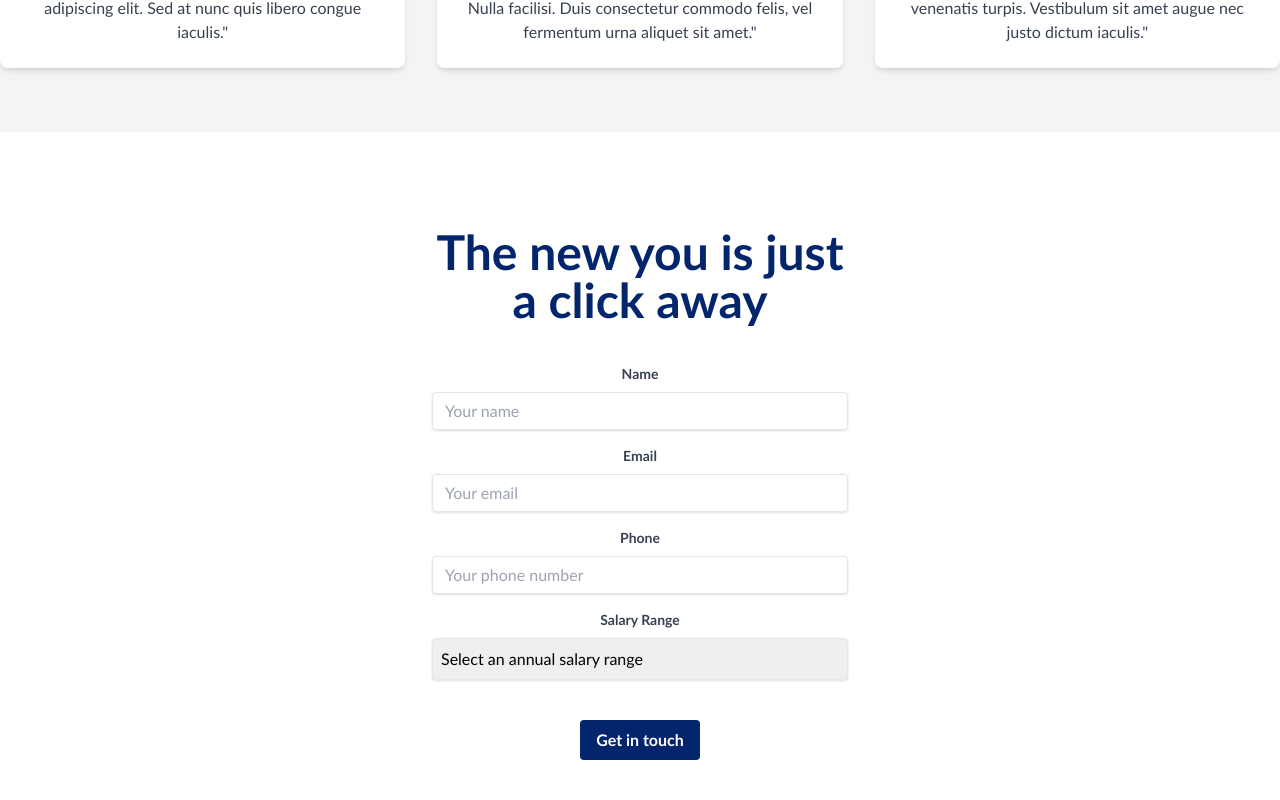
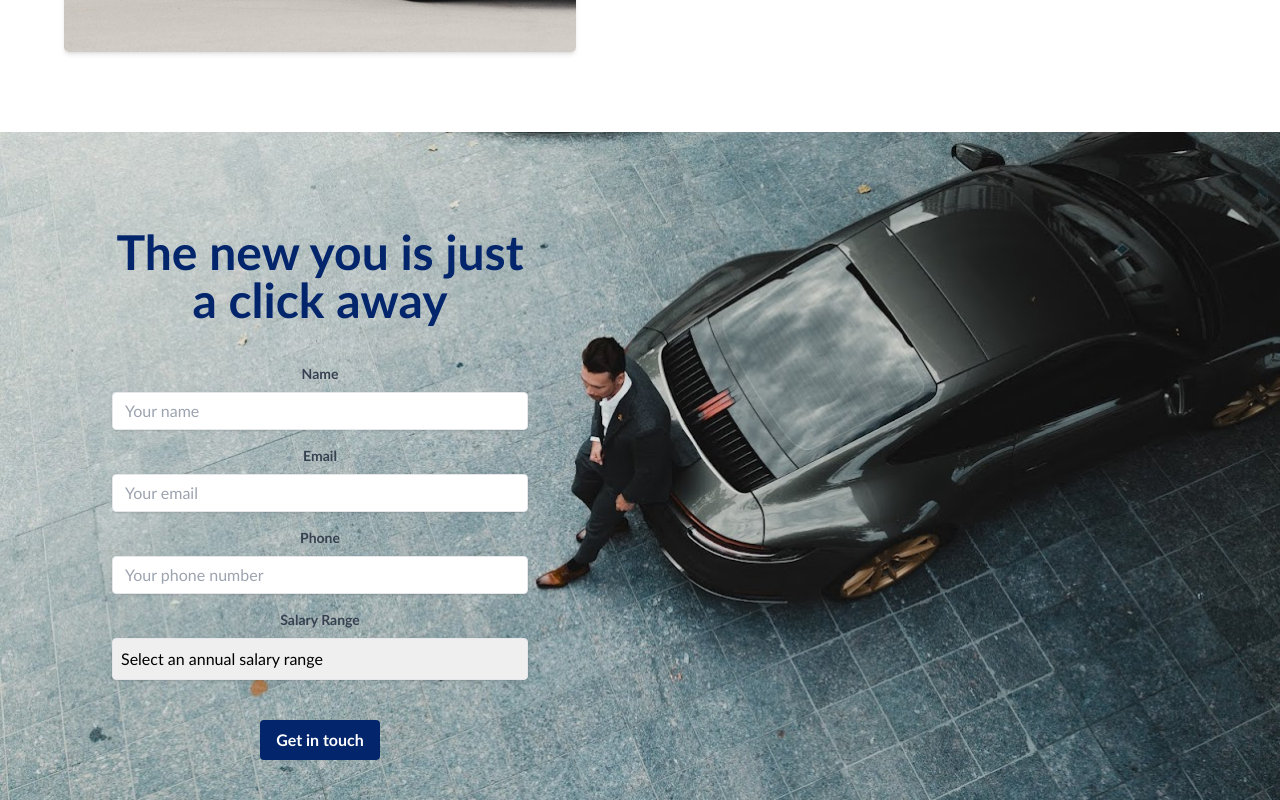
Before and after one commit to joshw1217/dylan-kelly, a React (Create React App) app in the folder dylan-kelly/: page / in a window 1280 px wide. Shown: the part 2856-3656 px from the top of the page. Built offline with nearby package versions, Linux system fonts and the light colour scheme.

Commit message:
Add background photo for form, and fix text on mobile

```diff
--- a/dylan-kelly/src/App.js
+++ b/dylan-kelly/src/App.js
@@ -2,14 +2,13 @@ import './App.css';
 import StickyNavbar from './StickyNavbar';
 import Form from './Form';
 import Intro from './Intro';
-import Testimonials from './Testimonials';
 
 function App() {
   return (
     <div className="App">
       <StickyNavbar />
       <Intro />
-      <Testimonials />
+
       <Form />
     </div>
   );
--- a/dylan-kelly/src/Form.js
+++ b/dylan-kelly/src/Form.js
@@ -2,7 +2,8 @@ import React from 'react';
 
 const Form = () => {
   return (
-    <form className="max-w-md mx-auto p-4 mt-20" id="form-section">
+    <div className="mx-auto flex flex-col md:flex-row items-left bg-cover bg-top h-1/2" style={{ backgroundImage: 'url("IMG_4966.JPG")' }}>
+    <form className="md:w-1/2 max-w-md mx-auto p-4 mt-20" id="form-section" >
         <h2 className="navbar-font text-5xl font-bold mb-4">The new you is just a click away</h2>
       <div className="mb-4">
         <label className="block text-gray-700 text-sm font-bold mb-2 mt-10" htmlFor="name">
@@ -64,6 +65,8 @@ const Form = () => {
         </button>
       </div>
     </form>
+    <div className="w-1/2"></div>
+    </div>
   );
 };
 
--- a/dylan-kelly/src/Intro.js
+++ b/dylan-kelly/src/Intro.js
@@ -1,10 +1,11 @@
 import React from 'react';
+import Testimonials from './Testimonials';
 
 const Intro= () => {
   return (
     <section className="bg-white">
       <div className="relative bg-cover bg-top h-screen" style={{ backgroundImage: 'url("cover.jpg")' }}>
-        <div className="absolute top-40 left-0 text-white text-3xl font-bold p-8 w-1/3">
+        <div className="absolute top-80 left-20 sm:left-0 sm-top:40 sm:w-1/3 text-white text-3xl font-bold p-8 w-2/3">
             I'm Dylan Blake, and I help men become high value.
         </div>
       </div>
@@ -29,6 +30,7 @@ const Intro= () => {
           />
         </div>
       </div>
+      <Testimonials />
       <div className="container mx-auto flex flex-col md:flex-row items-center">
       <div className="md:w-1/2 mt-6 md:mt-0">
           {/* Image */}
```
Also changed, not shown: dylan-kelly/public/IMG_4966.JPG (added).
